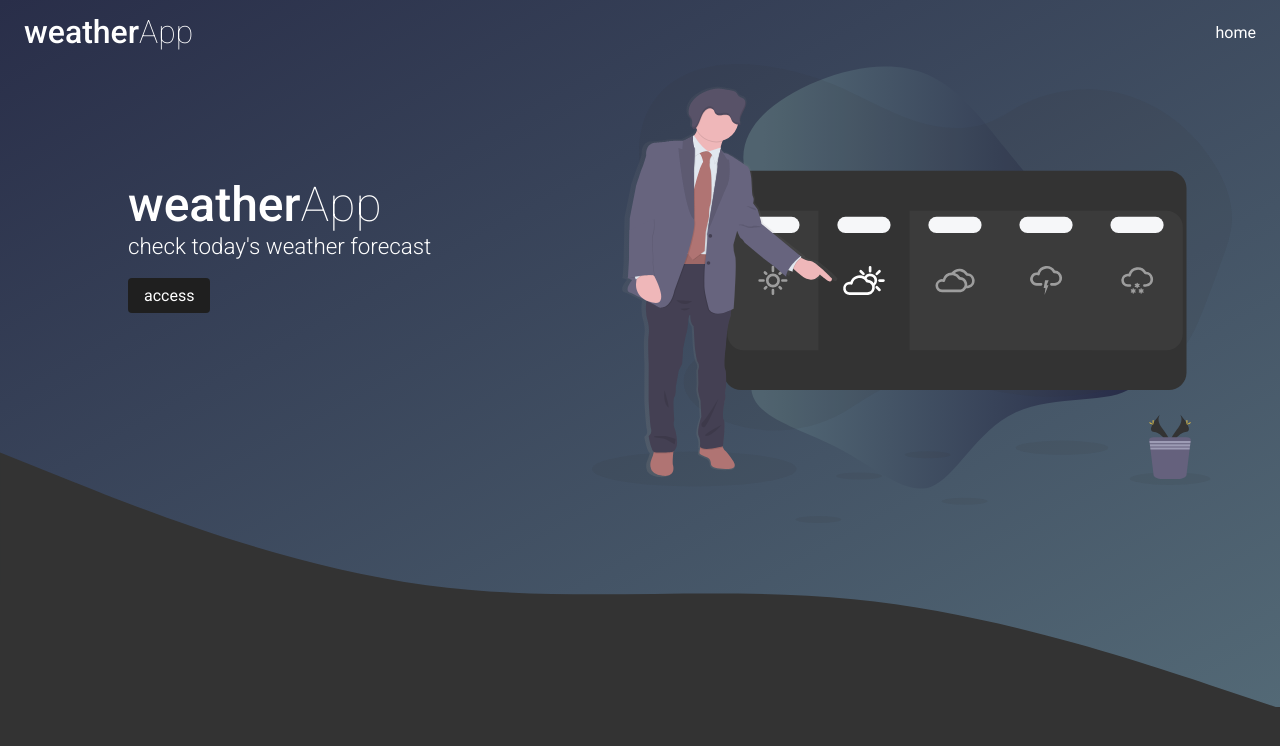
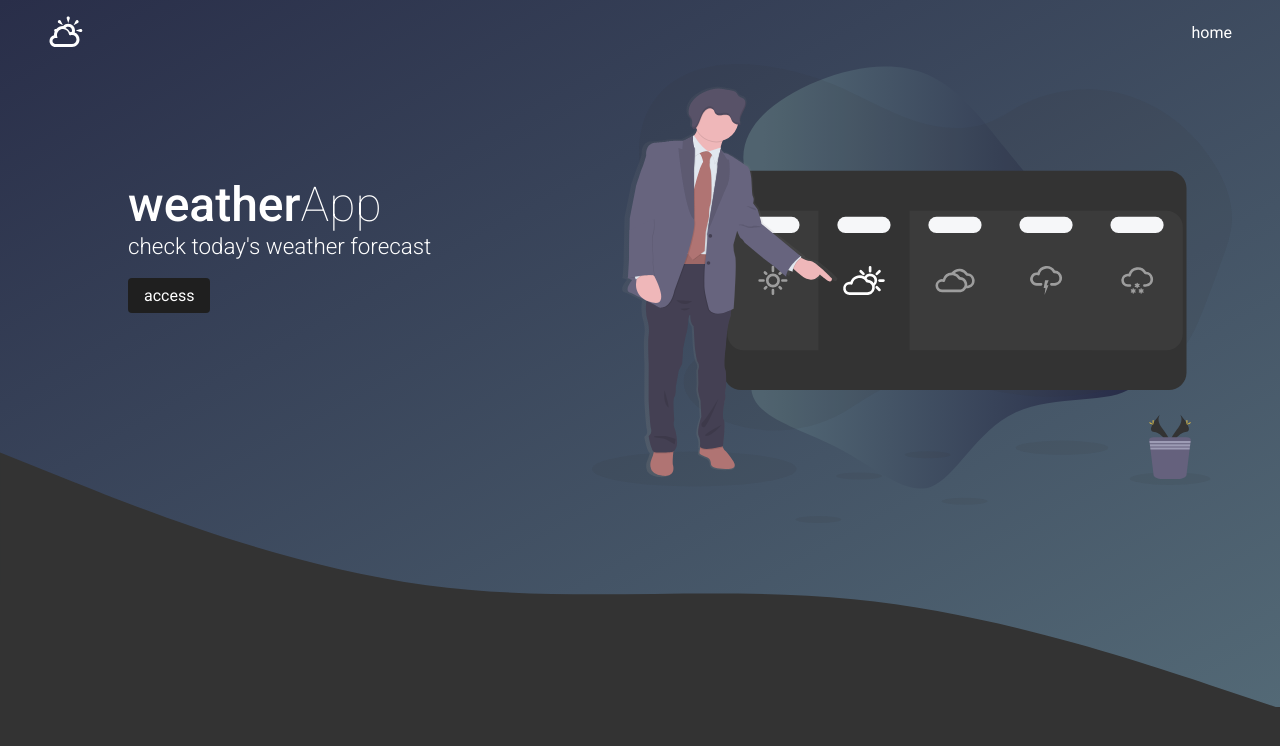
Before and after one commit to rafashiga/weatherApp, a React (Create React App) app: page / in a window 1280 px wide. Shown: the top 746 px of the page. Built offline with nearby package versions, Linux system fonts and the light colour scheme.

Commit message:
feat: add style

```diff
--- a/package.json
+++ b/package.json
@@ -11,6 +11,7 @@
     "polished": "^3.6.3",
     "react": "^16.13.1",
     "react-dom": "^16.13.1",
+    "react-icons": "^3.10.0",
     "react-scripts": "3.4.1",
     "styled-components": "^5.1.0",
     "typescript": "~3.7.2"
--- a/src/components/Header/index.tsx
+++ b/src/components/Header/index.tsx
@@ -1,11 +1,12 @@
 import React from 'react';
+import { TiWeatherPartlySunny } from 'react-icons/ti';
 import { Navbar, Logo } from './styles';
 
 const Header: React.FC = () => {
   return (
     <Navbar>
       <Logo href="#">
-        <strong>weather</strong>App
+        <TiWeatherPartlySunny size={36} color="#fff" />
       </Logo>
 
       <ul>
--- a/src/components/Header/styles.tsx
+++ b/src/components/Header/styles.tsx
@@ -6,7 +6,7 @@ export const Navbar = styled.nav`
   display: flex;
   align-items: center;
   justify-content: space-between;
-  padding: 0 1.5rem;
+  padding: 0 3rem;
 
   ul {
     z-index: 2;
@@ -35,6 +35,7 @@ export const Logo = styled.a`
   font-size: 2rem;
   margin-right: 2rem;
   z-index: 2;
+  display: flex;
 
   strong {
     font-weight: 500;
--- a/src/pages/Home/styles.tsx
+++ b/src/pages/Home/styles.tsx
@@ -29,7 +29,7 @@ export const Blob = styled.div`
   object-fit: cover;
 
   @media (min-width: 1400px) {
-    top: -2rem;
+    top: 0rem;
     width: 40rem;
   }
 
@@ -47,7 +47,7 @@ export const BlobSvg = styled.svg`
   right: -2rem;
   width: 35rem;
 
-  @media (min-width: 1400px) {
+  @media (min-width: 1500px) {
     width: 40rem;
   }
 
@@ -92,8 +92,8 @@ export const ImgHero = styled.div`
   right: 3rem;
   z-index: 1;
 
-  @media (min-width: 1400px) {
-    top: 2rem;
+  @media (min-width: 1500px) {
+    top: 5rem;
     width: 50rem;
   }
 
```
Also changed, not shown: 1 other file (tests, documents, lock files or other folders).
